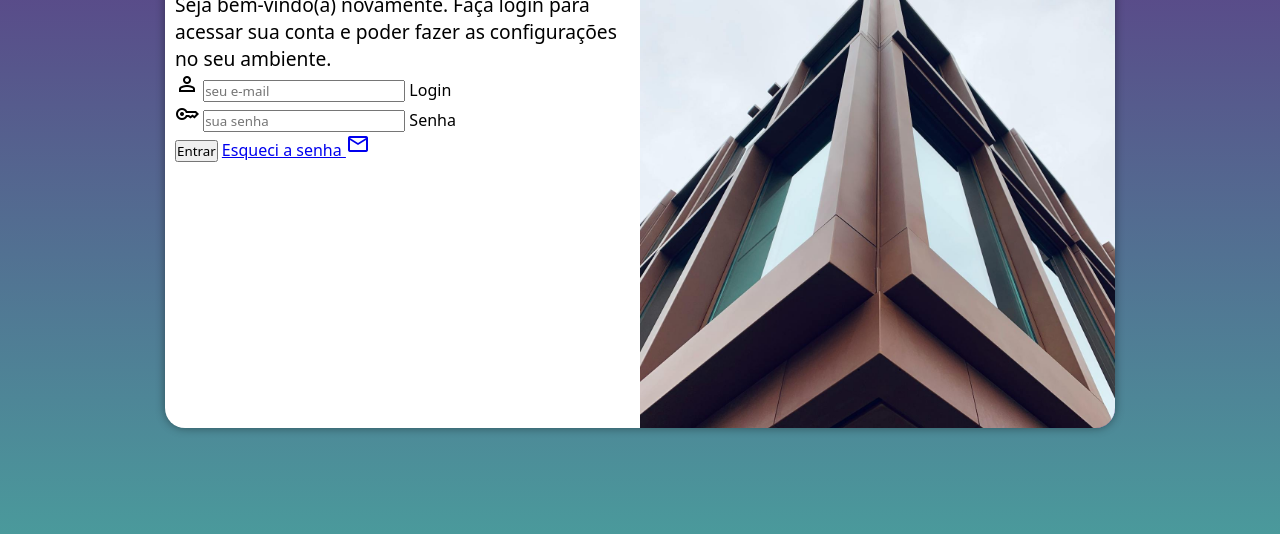
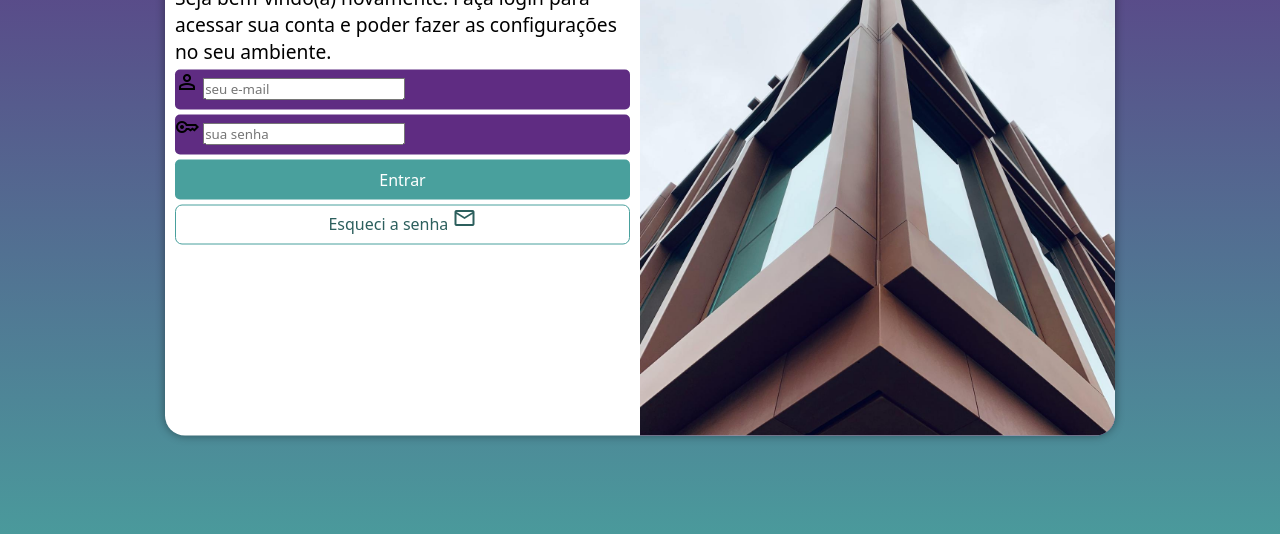
Before and after one commit to Loreineewald/projeto-login, a plain HTML site: page index.html in a window 1280 px wide. Shown: the part 222-756 px from the top of the page. Drawn offline with nearby package versions, Linux system fonts and the light colour scheme.

Commit message:
Atualizei - estilos ao formulário

```diff
--- a/estilos/style.css
+++ b/estilos/style.css
@@ -34,7 +34,7 @@ section#login {
 
     background-color: white;
     width: 250px;
-    height: 500px;
+    height: 515px;
     border-radius: 20px;
     box-shadow: 0px 0px 10px rgba(0, 0, 0, 0.411);
 
@@ -63,3 +63,56 @@ div#formulario > h1 {
 div#formulario > p {
     font-size: 0.8em;
 }
+
+form > div.campo {
+    background-color: #5f2c82;
+    display: block;
+    width: 100%;
+    height: 40px;
+    border-radius: 5px;
+    margin: 5px 0px;
+}
+
+div.campo > label {
+    display: none;
+
+}
+
+form > input[type=submit] {
+    display: block;
+    font-size: 1em;
+    width: 100%;
+    height: 40px;
+    background-color: #49a09d;
+    color: white;
+    border: none;
+    border-radius: 5px;
+    cursor: pointer;
+}
+
+form > input[type=submit]:hover {
+    background-color: #2c5f5d;
+}
+
+form > a.botao {
+    display: block;
+    text-align: center;
+    font-size: 1em;
+    width: 100%;
+    height: 40px;
+    /* padding-top: 5px; */
+    margin-top: 5px;
+    background-color: white;
+    color: #2c5f5d;
+    border: 1px solid #49a09d;
+    border-radius: 7px;
+    text-decoration: none;
+}
+
+form > a.botao:hover {
+    background-color: #49a09d;
+}
+
+form > a.botao > i {
+    font-size: 0.8em;
+}
--- a/index.html
+++ b/index.html
@@ -29,7 +29,7 @@
                         <label for="isenha">Senha</label>
                     </div>
                     <input type="submit" value="Entrar">
-                    <a href="esqueci.html">
+                    <a href="esqueci.html" class="botao">
                         Esqueci a senha <span class="material-symbols-outlined"> mail </span>
                     </a>
                 </form>
```
